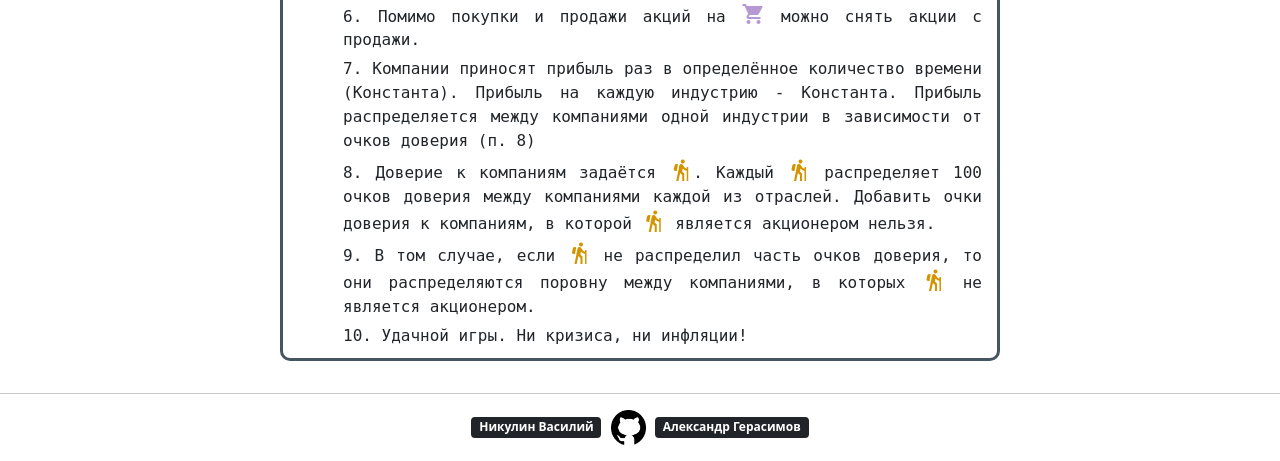
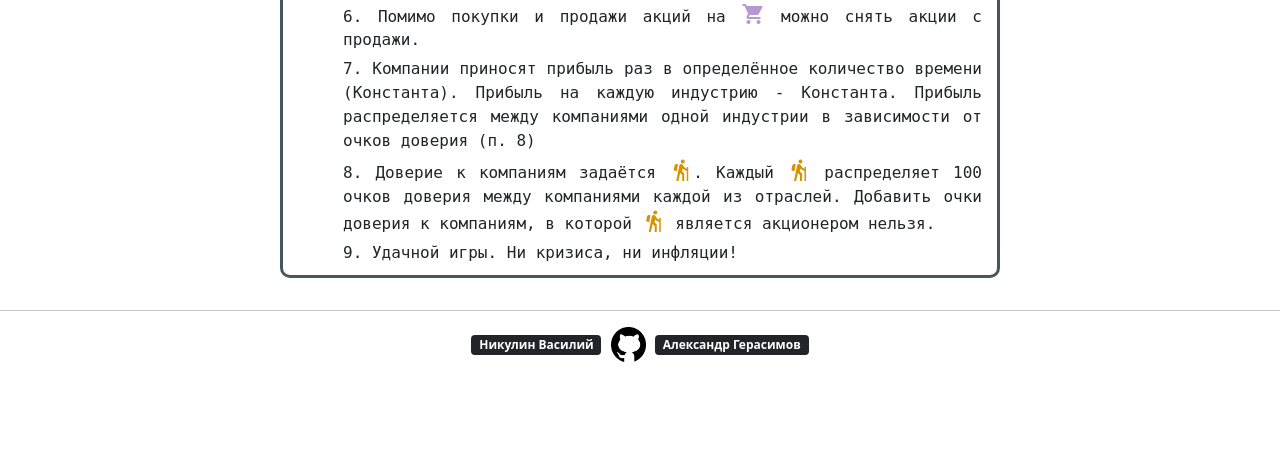
Before and after one commit to Nikulin-V/stock_exchange, a Django app: page / in a window 1280 px wide. Shown: the part 1411-1872 px from the top of the page. After the commit the page ends 1773 px from the top, so only its background shows below. Run offline with Django 4.2, Linux system fonts and the light colour scheme; parts of the project's set-up code (start-up, migrations or seed data) failed here and were passed over; some libraries are stand-ins or nearby versions.

Commit message:
Fixed home.html

```diff
--- a/templates/homepage/home.html
+++ b/templates/homepage/home.html
@@ -133,17 +133,7 @@
                 является акционером нельзя.
             </p>
 
-            <p style="margin: 5px">
-                9. В том случае, если <span data-toggle="tooltip" data-placement="top" title=""
-                                             data-bs-original-title="Игрок фондовой биржи"><span
-                    class="material-icons md-player">hiking</span></span> не распределил часть очков
-                доверия, то они распределяются поровну между компаниями, в которых
-                <span data-toggle="tooltip" data-placement="top" title=""
-                      data-bs-original-title="Игрок фондовой биржи"><span
-                        class="material-icons md-player">hiking</span></span> не является акционером.
-            </p>
-
-            <p style="margin: 5px">10. Удачной игры. Ни кризиса, ни инфляции!</p>
+            <p style="margin: 5px">9. Удачной игры. Ни кризиса, ни инфляции!</p>
 
         </div>
     </div>
```
